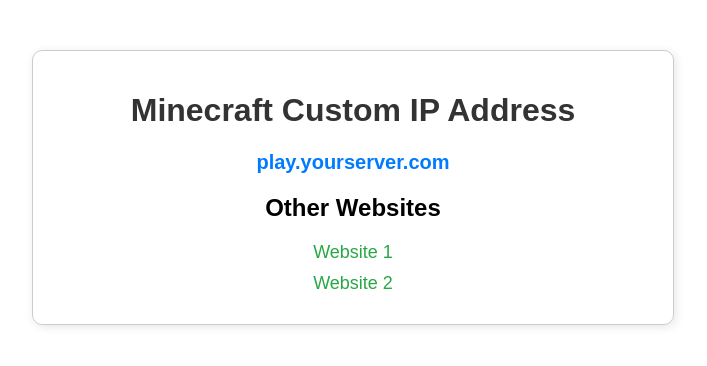
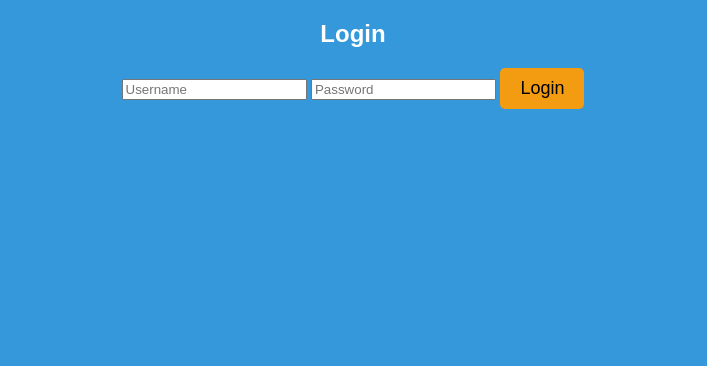
Before and after one commit to KSWarrior/-, a plain HTML site: page index.html in a window 1280 px wide. Shown: the whole page, without its empty margins (287-994 px from the left). Drawn offline with Linux system fonts and the light colour scheme.

Commit message:
Update index.html

```diff
--- a/index.html
+++ b/index.html
@@ -3,56 +3,19 @@
 <head>
     <meta charset="UTF-8">
     <meta name="viewport" content="width=device-width, initial-scale=1.0">
-    <title>Minecraft Custom IP</title>
-    <style>
-        body {
-            font-family: Arial, sans-serif;
-            text-align: center;
-            margin: 50px;
-        }
-        .container {
-            max-width: 600px;
-            margin: auto;
-            padding: 20px;
-            border: 1px solid #ccc;
-            border-radius: 10px;
-            box-shadow: 2px 2px 10px rgba(0, 0, 0, 0.1);
-        }
-        h1 {
-            color: #333;
-        }
-        .ip-address {
-            font-size: 20px;
-            font-weight: bold;
-            color: #007bff;
-        }
-        .links {
-            margin-top: 20px;
-        }
-        .links a {
-            display: block;
-            margin: 10px 0;
-            text-decoration: none;
-            color: #28a745;
-            font-size: 18px;
-        }
-        .links a:hover {
-            text-decoration: underline;
-        }
-    </style>
+    <title>Login</title>
+    <link rel="stylesheet" href="styles.css">
 </head>
 <body>
-
     <div class="container">
-        <h1>Minecraft Custom IP Address</h1>
-        <p class="ip-address">play.yourserver.com</p>
-
-        <div class="links">
-            <h2>Other Websites</h2>
-            <a href="https://example1.com" target="_blank">Website 1</a>
-            <a href="https://example2.com" target="_blank">Website 2</a>
-        </div>
+        <h2>Login</h2>
+        <form id="loginForm">
+            <input type="text" id="username" placeholder="Username" required>
+            <input type="password" id="password" placeholder="Password" required>
+            <button type="submit">Login</button>
+        </form>
+        <p id="error" class="error-message"></p>
     </div>
-
+    <script src="script.js"></script>
 </body>
 </html>
```
